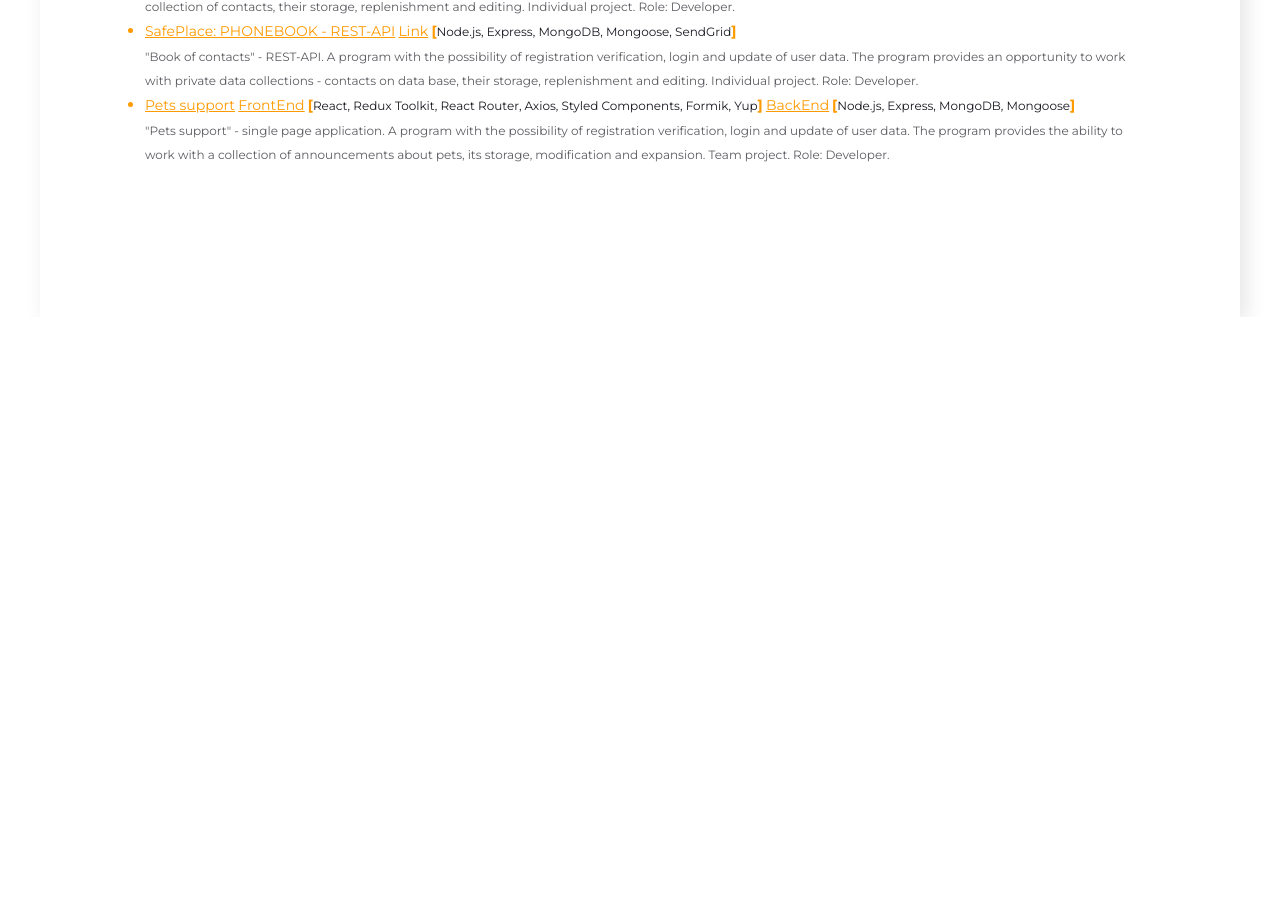
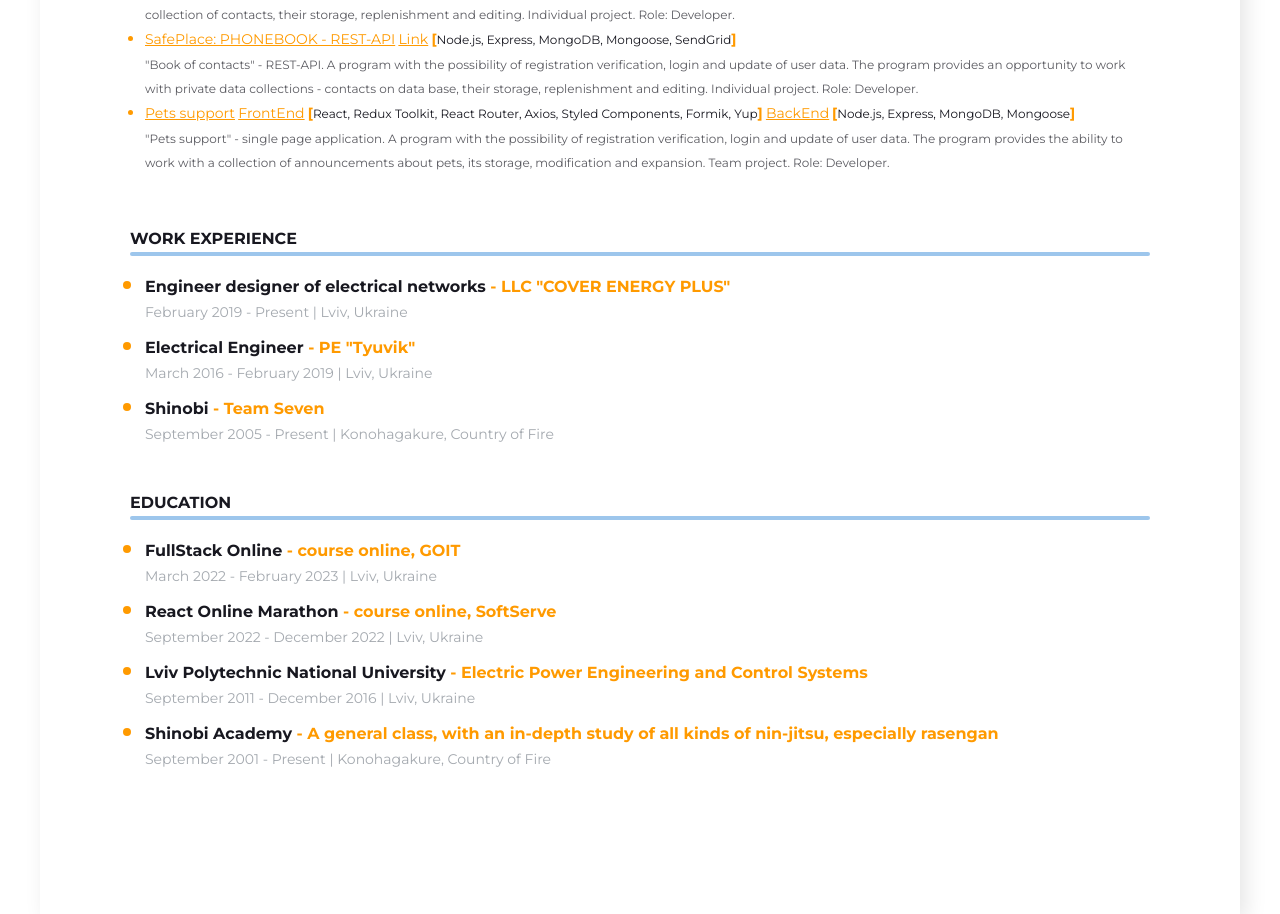
Before and after one commit to MaxRohivskyi/homepage, a plain HTML site: page index.html in a window 1280 px wide. Shown: the part 775-1689 px from the top of the page. Before the commit the page ends 1092 px from the top, so only its background shows below. Drawn offline with Linux system fonts and the light colour scheme.

Commit message:
add work and education section

```diff
--- a/index.html
+++ b/index.html
@@ -135,9 +135,76 @@
               Team project. Role: Developer.
             </p>
           </li>
+        </ul>
+      </section>
 
+      <section class="work">
+        <h3 class="title">WORK EXPERIENCE</h3>
+        <ul class="projects-list">
+          <li>
+            <h4 class="work-position">Engineer designer of electrical networks
+              <span class="organization">
+              - LLC "COVER ENERGY PLUS"
+              </span>
+            </h4>
+            <p class="period">February 2019 - Present <span>|</span> Lviv, Ukraine</p>
+          </li>
+          <li>
+            <h4 class="work-position">Electrical Engineer
+              <span class="organization">
+                - PE "Tyuvik"
+              </span>
+            </h4>
+            <p class="period">March 2016 - February 2019 <span>|</span> Lviv, Ukraine</p>
+          </li>
+          <li>
+            <h4 class="work-position">Shinobi
+              <span class="organization">
+                - Team Seven
+              </span>
+            </h4>
+            <p class="period">September 2005 - Present <span>|</span> Konohagakure, Country of Fire</p>
+          </li>
         </ul>
-      </div>
+      </section>
+
+      <section class="work">
+        <h3 class="title">EDUCATION</h3>
+        <ul class="projects-list">
+          <li>
+            <h4 class="work-position">FullStack Online
+              <span class="organization">
+                - course online, GOIT
+              </span>
+            </h4>
+            <p class="period">March 2022 - February 2023 <span>|</span> Lviv, Ukraine</p>
+          </li>
+          <li>
+            <h4 class="work-position">React Online Marathon
+              <span class="organization">
+                - course online, SoftServe
+              </span>
+            </h4>
+            <p class="period">September 2022 - December 2022 <span>|</span> Lviv, Ukraine</p>
+          </li>
+          <li>
+            <h4 class="work-position">Lviv Polytechnic National University
+              <span class="organization">
+                - Electric Power Engineering and Control Systems
+              </span>
+            </h4>
+            <p class="period">September 2011 - December 2016 <span>|</span> Lviv, Ukraine</p>
+          </li>
+          <li>
+            <h4 class="work-position">Shinobi Academy
+              <span class="organization">
+                - A general class, with an in-depth study of all kinds of nin-jitsu, especially rasengan
+              </span>
+            </h4>
+            <p class="period">September 2001 - Present <span>|</span> Konohagakure, Country of Fire</p>
+          </li>
+        </ul>
+      </section>
     </div>
   </div>
 </body>
--- a/styles.css
+++ b/styles.css
@@ -52,6 +52,16 @@ ul li::marker {
 	line-height: 27px;
 }
 
+.about-position::after {
+  content: '';
+  display: block;
+  width: 100%;
+  height: 4px;
+
+  background-color: var(--background-secondary);
+  border-radius: 4px;
+}
+
 .about-name-class {
   margin-bottom: 25px;
 
@@ -79,6 +89,16 @@ ul li::marker {
 	font-weight: bold;
 	font-size: 16px;
 	line-height: 27px;
+}
+
+.title::after{
+  content: '';
+  display: block;
+  width: 100%;
+  height: 4px;
+
+  background-color: var(--background-secondary);
+  border-radius: 4px;
 }
 
 .projects {
@@ -127,6 +147,38 @@ ul li::marker {
   font-weight: normal;
   font-size: 12px;
   line-height: 24px;
+}
+
+.work{
+  margin-bottom: 50px;
+}
+
+.work-position {
+  margin-bottom: 10px;
+
+  color: var(--primary-text-color);
+  font-style: normal;
+  font-weight: bold;
+  font-size: 16px;
+  line-height: 20px;
+}
+
+.organization {
+  color: var(--text-decoration-color);
+  font-style: normal;
+  font-weight: bold;
+  font-size: 16px;
+  line-height: 20px;
+}
+
+.period {
+  margin-bottom: 10px;
+
+  color: var(--durability-text-color);
+  font-style: normal;
+  font-weight: normal;
+  font-size: 14px;
+  line-height: 10px;
 }
 
 /* * {
```
